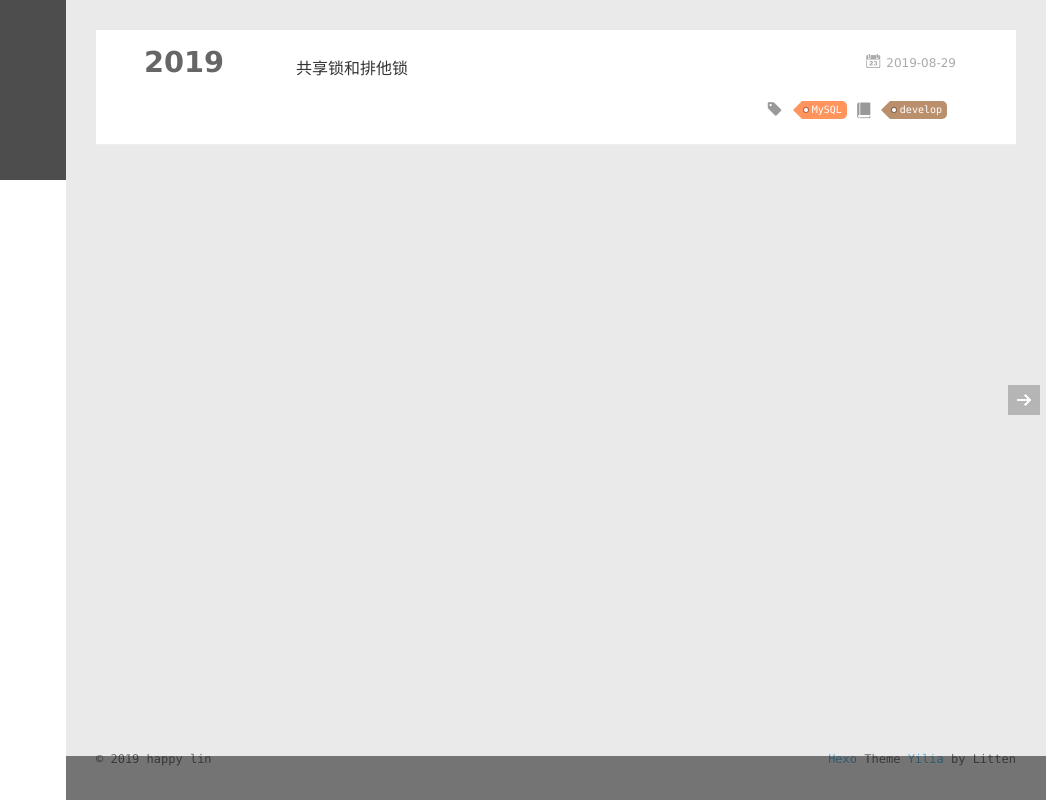
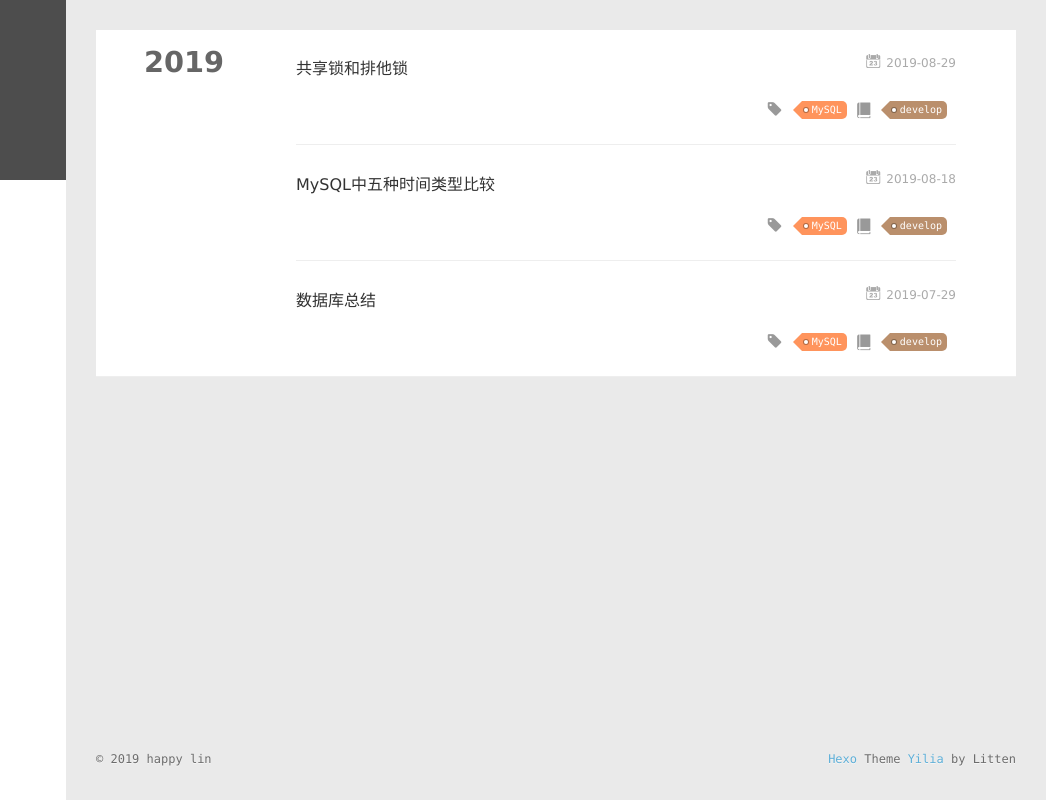
Before and after one commit to mumuyouqian/mumuyouqian.github.io, a plain HTML site: page tags/MySQL/index.html in a window 1280 px wide. Shown: the full height of the page, 234-1280 px from the left. Drawn offline with Linux system fonts and the light colour scheme; some packages are replaced by stand-ins of ours; a script that the page names is missing.

Commit message:
Site updated: 2019-08-31 11:50:24

```diff
--- a/tags/MySQL/index.html
+++ b/tags/MySQL/index.html
@@ -213,6 +213,104 @@
 </article>
 
 
+
+    <article class="archive-article archive-type-post">
+  <div class="archive-article-inner">
+    <header class="archive-article-header">
+      	<div class="article-meta">
+	      	<a href="/2019/08/18/MySQL中五种时间类型比较/" class="archive-article-date">
+  	<time datetime="2019-08-18T03:40:00.000Z" itemprop="datePublished"><i class="icon-calendar icon"></i>2019-08-18</time>
+</a>
+        </div>
+
+
+    <h1 itemprop="name">
+      <a class="archive-article-title" href="/2019/08/18/MySQL中五种时间类型比较/">MySQL中五种时间类型比较</a>
+    </h1>
+
+
+        <div class="article-info info-on-right">
+
+	<div class="article-tag tagcloud">
+		<i class="icon-price-tags icon"></i>
+		<ul class="article-tag-list">
+
+        		<li class="article-tag-list-item">
+        			<a href="javascript:void(0)" class="js-tag article-tag-list-link color1">MySQL</a>
+        		</li>
+
+		</ul>
+	</div>
+
+
+	<div class="article-category tagcloud">
+		<i class="icon-book icon"></i>
+		<ul class="article-tag-list">
+
+        		<li class="article-tag-list-item">
+        			<a href="/categories/develop//" class="article-tag-list-link color3">develop</a>
+        		</li>
+
+		</ul>
+	</div>
+
+
+        </div>
+        <div class="clearfix"></div>
+    </header>
+  </div>
+</article>
+
+
+
+    <article class="archive-article archive-type-post">
+  <div class="archive-article-inner">
+    <header class="archive-article-header">
+      	<div class="article-meta">
+	      	<a href="/2019/07/29/数据库总结/" class="archive-article-date">
+  	<time datetime="2019-07-28T23:40:00.000Z" itemprop="datePublished"><i class="icon-calendar icon"></i>2019-07-29</time>
+</a>
+        </div>
+
+
+    <h1 itemprop="name">
+      <a class="archive-article-title" href="/2019/07/29/数据库总结/">数据库总结</a>
+    </h1>
+
+
+        <div class="article-info info-on-right">
+
+	<div class="article-tag tagcloud">
+		<i class="icon-price-tags icon"></i>
+		<ul class="article-tag-list">
+
+        		<li class="article-tag-list-item">
+        			<a href="javascript:void(0)" class="js-tag article-tag-list-link color1">MySQL</a>
+        		</li>
+
+		</ul>
+	</div>
+
+
+	<div class="article-category tagcloud">
+		<i class="icon-book icon"></i>
+		<ul class="article-tag-list">
+
+        		<li class="article-tag-list-item">
+        			<a href="/categories/develop//" class="article-tag-list-link color3">develop</a>
+        		</li>
+
+		</ul>
+	</div>
+
+
+        </div>
+        <div class="clearfix"></div>
+    </header>
+  </div>
+</article>
+
+
     </div></section>
 
 
@@ -306,15 +404,11 @@ return o(i(t),arguments.length<2?void 0:u(arguments[1]))}})},function(t,n,r){var
           <ul class="article-tag-list" q-show="showTags">
 
               <li class="article-tag-list-item">
-                <a href="javascript:void(0)" class="js-tag color1">mysql</a>
+                <a href="javascript:void(0)" class="js-tag color4">RPC</a>
               </li>
 
               <li class="article-tag-list-item">
                 <a href="javascript:void(0)" class="js-tag color1">Dubbo</a>
-              </li>
-
-              <li class="article-tag-list-item">
-                <a href="javascript:void(0)" class="js-tag color4">RPC</a>
               </li>
 
               <li class="article-tag-list-item">
@@ -444,42 +538,4 @@ return o(i(t),arguments.length<2?void 0:u(arguments[1]))}})},function(t,n,r){var
 </div>
   </div>
 </body>
-</html>tyle="display:none" title="Share"></button>
-
-                <button class="pswp__button pswp__button--fs" title="Toggle fullscreen"></button>
-
-                <button class="pswp__button pswp__button--zoom" title="Zoom in/out"></button>
-
-                <!-- Preloader demo http://codepen.io/dimsemenov/pen/yyBWoR -->
-                <!-- element will get class pswp__preloader--active when preloader is running -->
-                <div class="pswp__preloader">
-                    <div class="pswp__preloader__icn">
-                      <div class="pswp__preloader__cut">
-                        <div class="pswp__preloader__donut"></div>
-                      </div>
-                    </div>
-                </div>
-            </div>
-
-            <div class="pswp__share-modal pswp__share-modal--hidden pswp__single-tap">
-                <div class="pswp__share-tooltip"></div>
-            </div>
-
-            <button class="pswp__button pswp__button--arrow--left" title="Previous (arrow left)">
-            </button>
-
-            <button class="pswp__button pswp__button--arrow--right" title="Next (arrow right)">
-            </button>
-
-            <div class="pswp__caption">
-                <div class="pswp__caption__center"></div>
-            </div>
-
-        </div>
-
-    </div>
-
-</div>
-  </div>
-</body>
 </html>
```
Also changed, not shown: 2019/07/29/数据库总结/index.html (+4 -8 lines), 2019/08/14/Dubbo总结/index.html (+5 -9 lines), 2019/08/18/MySQL中五种时间类型比较/index.html (+4 -8 lines), 2019/08/29/共享锁和排他锁/index.html (+1 -5 lines), archives/2019/07/index.html (+2 -6 lines), archives/2019/08/index.html (+4 -8 lines), archives/2019/index.html (+5 -9 lines), archives/index.html (+5 -9 lines), categories/develop/index.html (+5 -9 lines), content.json (+1 -1 lines), index.html (+5 -9 lines), tags/RPC/index.html (+3 -7 lines), tags/dubbo/index.html (+3 -7 lines), tags/index.html (+1 -5 lines).
